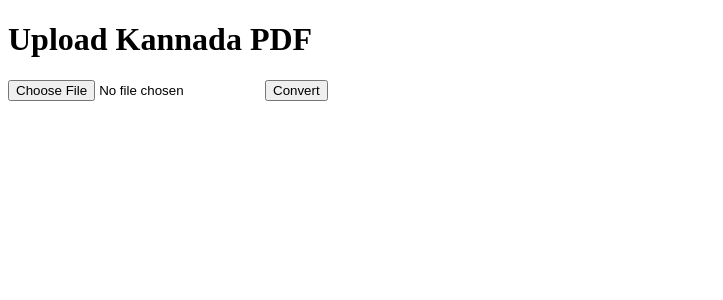
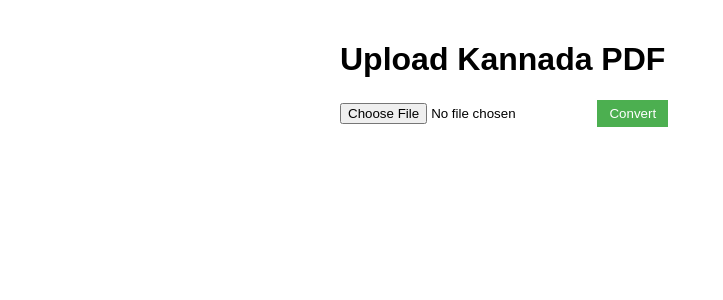
Before and after one commit to AbhishekLGowda05/TextUtils, a Flask app: template templates/index.html in a window 1280 px wide. Shown: the top 300 px of the page, without its empty margins (0-723 px from the left). Run offline with Flask 3, Linux system fonts and the light colour scheme; the template is opened without the code that fills it, so the values that code supplies are empty.

Commit message:
Add basic stylesheet and link in HTML

```diff
--- /dev/null
+++ b/static/style.css
@@ -0,0 +1,26 @@
+body {
+    font-family: Arial, sans-serif;
+    max-width: 600px;
+    margin: 0 auto;
+    padding: 20px;
+}
+
+.upload-form {
+    margin-top: 20px;
+}
+
+.upload-form input[type="file"] {
+    margin-bottom: 10px;
+}
+
+.convert-btn {
+    padding: 6px 12px;
+    border: none;
+    background-color: #4CAF50;
+    color: white;
+    cursor: pointer;
+}
+
+#download-section {
+    margin-top: 20px;
+}
--- a/templates/index.html
+++ b/templates/index.html
@@ -1,11 +1,15 @@
 <!DOCTYPE html>
 <html>
-<head><title>Kannada PDF to Word</title></head>
+<head>
+    <title>Kannada PDF to Word</title>
+    <link rel="stylesheet" href="{{ url_for('static', filename='style.css') }}">
+</head>
 <body>
     <h1>Upload Kannada PDF</h1>
-    <form method="POST" enctype="multipart/form-data">
+    <form method="POST" enctype="multipart/form-data" class="upload-form">
         <input type="file" name="pdf">
-        <button type="submit">Convert</button>
+        <button type="submit" class="convert-btn">Convert</button>
     </form>
+    <div id="download-section"></div>
 </body>
 </html>
```
